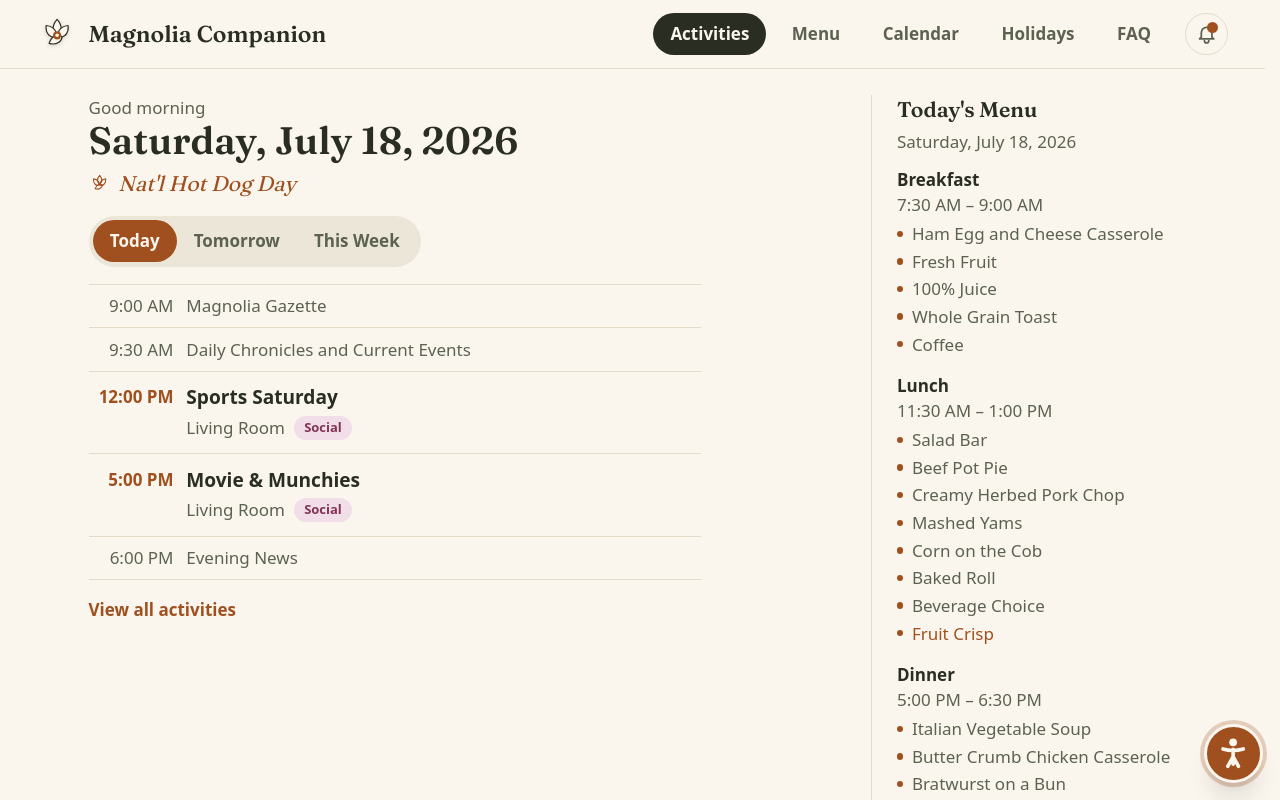
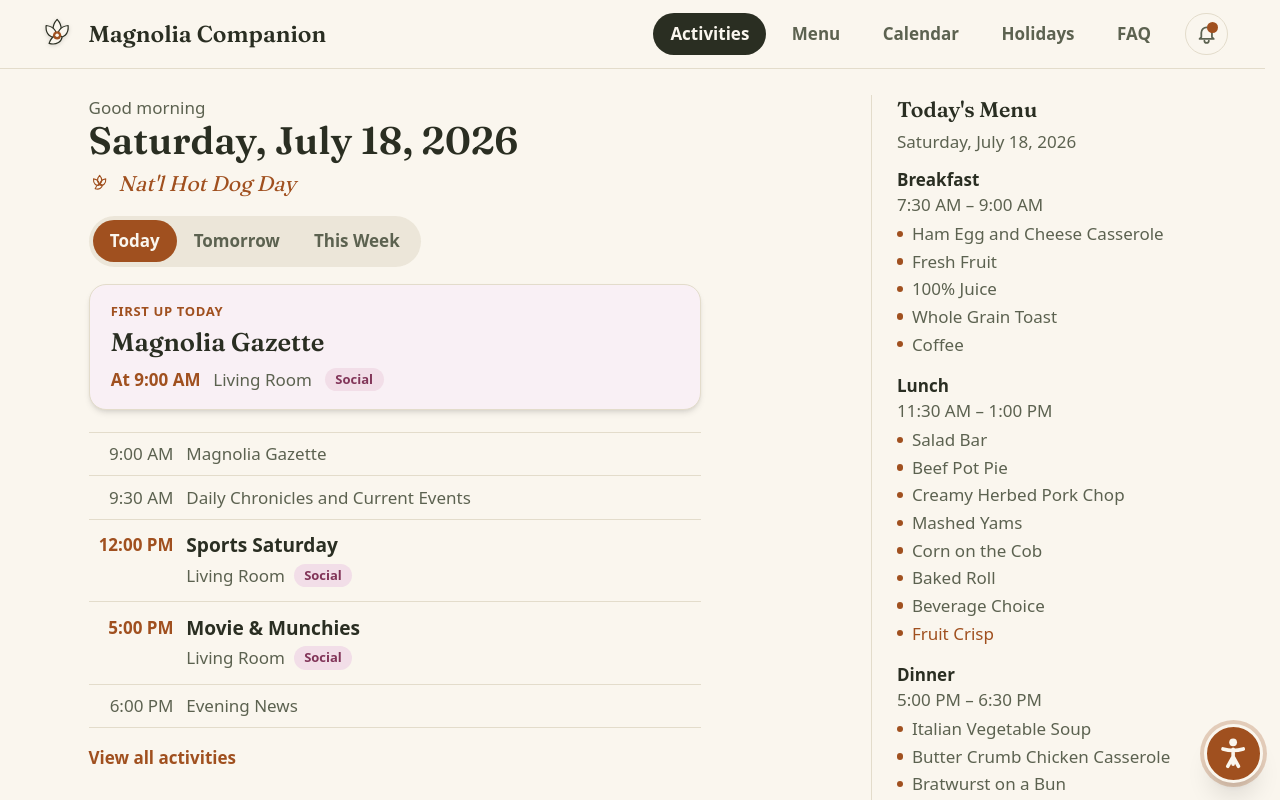
Before and after one commit to dillo/magnolia-companion, a Next.js app: page / in a window 1280 px wide. Shown: the top 800 px of the page. Built offline with nearby package versions, Linux system fonts and the light colour scheme.

Commit message:
feat: add happening-now hero card to home

```diff
--- /dev/null
+++ b/components/HeroCard.tsx
@@ -0,0 +1,75 @@
+import type { CSSProperties } from "react";
+import type { HeroState } from "@/lib/now";
+import type { ActivityEvent } from "@/lib/schema";
+import { formatTime } from "@/lib/dates";
+import { DIMENSION_META } from "@/lib/dimensions";
+import DimensionChip from "@/components/DimensionChip";
+
+/** Soft dimension-tinted wash over the card surface; undefined when unclassified. */
+function wash(event: ActivityEvent): CSSProperties | undefined {
+  if (!event.dimension) return undefined;
+  const tint = DIMENSION_META[event.dimension].bg;
+  return { backgroundColor: `color-mix(in srgb, ${tint} 45%, var(--color-card))` };
+}
+
+function startsIn(minutesUntil: number, start: string): string {
+  if (minutesUntil >= 60) return `At ${formatTime(start)}`;
+  return minutesUntil === 1 ? "Starts in 1 minute" : `Starts in ${minutesUntil} minutes`;
+}
+
+function timeRange(e: ActivityEvent): string {
+  if (!e.start) return "All day";
+  return e.end ? `${formatTime(e.start)} – ${formatTime(e.end)}` : formatTime(e.start);
+}
+
+export default function HeroCard({
+  state,
+  tomorrow,
+  tomorrowMissing,
+}: {
+  state: HeroState | null;
+  tomorrow: ActivityEvent | null;
+  tomorrowMissing: boolean;
+}) {
+  if (!state) return null;
+
+  if (state.kind === "done") {
+    return (
+      <section aria-label="Right now" className="rounded-2xl border border-hairline bg-card px-5 py-4 shadow-sm">
+        <p className="font-display text-2xl font-semibold">That&apos;s all for today</p>
+        {tomorrow?.start ? (
+          <p className="mt-1 text-moss">
+            Tomorrow: {tomorrow.title}, {formatTime(tomorrow.start)}
+          </p>
+        ) : tomorrowMissing ? (
+          <p className="mt-1 text-moss">Tomorrow&apos;s calendar hasn&apos;t been added yet.</p>
+        ) : null}
+      </section>
+    );
+  }
+
+  const e = state.event;
+  const label = state.kind === "now" ? "Happening now" : state.first ? "First up today" : "Up next";
+  return (
+    <section
+      aria-label="Right now"
+      className="rounded-2xl border border-hairline bg-card px-5 py-4 shadow-md"
+      style={wash(e)}
+    >
+      <p className="text-[13px] font-bold uppercase tracking-wider text-copper">{label}</p>
+      <p className="mt-1 font-display text-2xl font-semibold leading-snug">{e.title}</p>
+      <div className="mt-1.5 flex flex-wrap items-center gap-x-3 gap-y-1 text-moss">
+        <span className="font-semibold tabular-nums text-copper">
+          {state.kind === "now" ? timeRange(e) : startsIn(state.minutesUntil, e.start!)}
+        </span>
+        {e.location && <span>{e.location}</span>}
+        {e.dimension && <DimensionChip dimension={e.dimension} />}
+      </div>
+      {state.kind === "now" && state.next?.start && (
+        <p className="mt-3 border-t border-hairline/70 pt-2 text-moss">
+          Up next: {state.next.title} at {formatTime(state.next.start)}
+        </p>
+      )}
+    </section>
+  );
+}
--- a/components/HomeClient.tsx
+++ b/components/HomeClient.tsx
@@ -14,9 +14,10 @@ import EmptyState from "@/components/EmptyState";
 import { useToday } from "@/components/useToday";
 import { MEAL_HOURS } from "@/components/MealCards";
 import { VisitDaysSummary } from "@/components/VisitDays";
-import { greetingFor } from "@/lib/now";
+import { greetingFor, heroStateFor, tomorrowPreview } from "@/lib/now";
 import { useNow } from "@/components/useNow";
 import MagnoliaFlourish from "@/components/MagnoliaFlourish";
+import HeroCard from "@/components/HeroCard";
 
 type DayPick = "today" | "tomorrow" | "week";
 
@@ -51,6 +52,7 @@ export default function HomeClient({
   const weekStart = mondayOfISO(today);
   const weekDates = Array.from({ length: 7 }, (_, i) => addDaysISO(weekStart, i));
   const day = findActivityDay(months, date);
+  const tomorrowDay = findActivityDay(months, addDaysISO(today, 1));
   const menuDate = pick === "tomorrow" ? date : today;
   const menuDay = findMenuDay(weeks, menuDate);
   const menuTitle = pick === "tomorrow" ? "Tomorrow's Menu" : "Today's Menu";
@@ -103,6 +105,16 @@ export default function HomeClient({
             ))}
           </div>
         </div>
+
+        {pick === "today" && now && day && (
+          <div className="mb-5">
+            <HeroCard
+              state={heroStateFor(day.events, now)}
+              tomorrow={tomorrowPreview(tomorrowDay)}
+              tomorrowMissing={tomorrowDay === null}
+            />
+          </div>
+        )}
 
         {pick === "week" ? (
           <WeekActivities months={months} dates={weekDates} today={today} />
```
